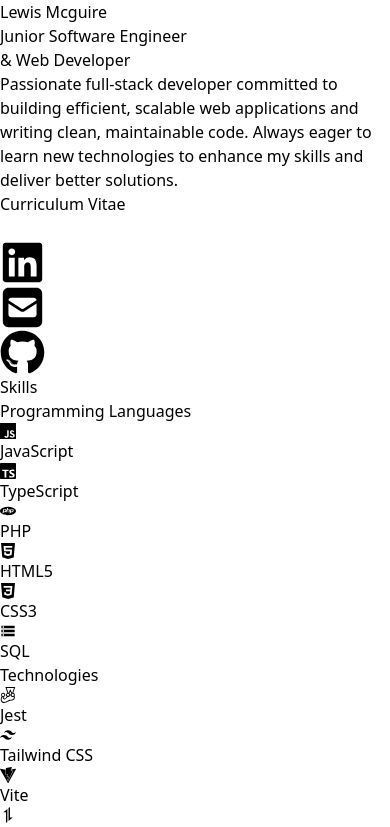
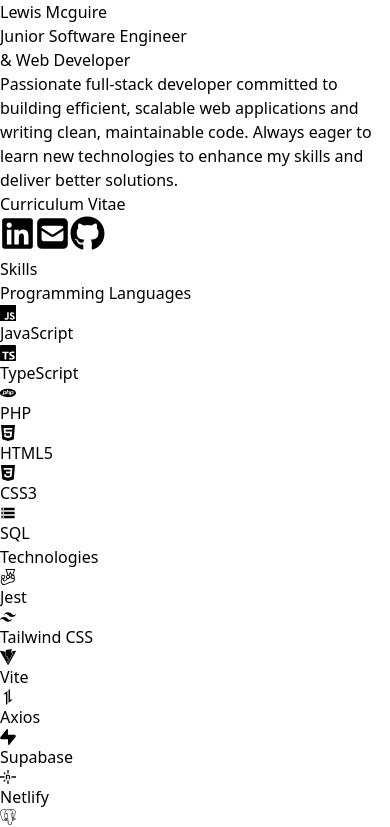
Before and after one commit to Mchumbles/portfolio-v1, a React (Vite) app: page / in a window 390 px wide. Shown: the top 827 px of the page. Built offline with nearby package versions, Linux system fonts and the light colour scheme.

Commit message:
Icon location adjustments

```diff
--- a/src/App.tsx
+++ b/src/App.tsx
@@ -15,10 +15,10 @@
     <main>
       <header className="my-5">
         <h1 className="text-center text-4xl p-4">Lewis Mcguire</h1>
-        <h2 className="text-center text-2xl p-2 mb-10">
+        <h2 className="text-center text-xl sm:text-2xl p-2 mb-10">
           Junior Software Engineer <br></br> & Web Developer
         </h2>
-        <p className="text-center text-lg px-4 md:w-3/4 lg:w-1/2 mx-auto mb-10">
+        <p className="text-center text-lg  px-4 md:w-3/4 lg:w-1/2 mx-auto mb-10">
           Passionate full-stack developer committed to building efficient,
           scalable web applications and writing clean, maintainable code. Always
           eager to learn new technologies to enhance my skills and deliver
--- a/src/Components/DarkLightMode.tsx
+++ b/src/Components/DarkLightMode.tsx
@@ -62,7 +62,7 @@
     <button
       type="button"
       onClick={handleSchemeSwitch}
-      className="absolute p-1 z-10 left-7 top-6 mr-4 bg-violet-300 dark:bg-cyan-600 text-lg rounded-md hover:bg-violet-400"
+      className="absolute p-1 z-10 left-4 top-9 mr-4 bg-violet-300 dark:bg-cyan-600 text-lg rounded-md hover:bg-violet-400"
     >
       {scheme === "dark" ? sun : moon}
     </button>
--- a/src/Components/Github.tsx
+++ b/src/Components/Github.tsx
@@ -2,16 +2,19 @@
 
 function GitHub() {
   return (
-    <div className="absolute top-11 right-8">
+    <button className="absolute top-8 right-6 ">
       <a
         href="https://github.com/Mchumbles"
         target="_blank"
         rel="noopener noreferrer"
         className="text-black dark:text-gray-300 transition-colors duration-300 relative"
       >
-        <FaGithub size={45} className="hover:text-gray-500" />
+        <FaGithub
+          size={window.innerWidth < 640 ? 35 : 45}
+          className="hover:text-gray-500"
+        />
       </a>
-    </div>
+    </button>
   );
 }
 
--- a/src/Components/Gmail.tsx
+++ b/src/Components/Gmail.tsx
@@ -2,15 +2,18 @@
 
 function GMail() {
   return (
-    <div className="absolute top-36 right-8">
+    <button className="absolute top-32 right-6">
       <a
         href="mailto:lewis.mcguire92@gmail.com"
         target="_blank"
         rel="noopener noreferrer"
       >
-        <FaSquareEnvelope size={45} className="hover:text-gray-500" />
+        <FaSquareEnvelope
+          size={window.innerWidth < 640 ? 35 : 45}
+          className="hover:text-gray-500"
+        />
       </a>
-    </div>
+    </button>
   );
 }
 
--- a/src/Components/LinkedIn.tsx
+++ b/src/Components/LinkedIn.tsx
@@ -1,15 +1,18 @@
 import { FaLinkedin } from "react-icons/fa";
 function LinkedIn() {
   return (
-    <div className="absolute top-24 right-8">
+    <button className="absolute top-20 right-6">
       <a
         href="https://www.linkedin.com/in/lewis-mcguire-51a4a1327/"
         target="_blank"
         rel="noopener noreferrer"
       >
-        <FaLinkedin size={45} className="hover:text-gray-500" />
+        <FaLinkedin
+          size={window.innerWidth < 640 ? 35 : 45}
+          className="hover:text-gray-500"
+        />
       </a>
-    </div>
+    </button>
   );
 }
 
--- a/src/data/projects.tsx
+++ b/src/data/projects.tsx
@@ -73,7 +73,7 @@
     link: "https://github.com/Mchumbles/php-user-login",
   },
   {
-    title: "Artist Portfolio",
+    title: "Artist Portfolio (In progress)",
     image: "/images/Artist-portfolio-img.png",
     stack: [
       SiCss3,
--- a/src/data/timelineEvents.tsx
+++ b/src/data/timelineEvents.tsx
@@ -6,10 +6,28 @@
 
 const events: Event[] = [
   {
-    title: "2017",
-    cardTitle: "Drama Technician Career Begins",
+    title: "Future Goals",
+    cardTitle: "Continuous Learning & Career Growth",
     cardDetailedText:
-      "I began my first professional role as a Drama Technician, supporting students and academic staff while managing technical equipment, including stage lighting, sound, and AV systems. Working under tight deadlines, both independently and as part of a team, I played a key role in ensuring the smooth execution of live performances, events, and productions. This position helped me develop strong problem-solving abilities, technical proficiency with professional-grade hardware and software, and the ability to adapt quickly to unexpected challenges.",
+      "As I move forward in my career, my focus is on deepening my expertise in modern JavaScript frameworks, exploring new technologies, and contributing to impactful projects. I aim to work in a dynamic environment where I can solve real-world problems, collaborate with talented developers, and create applications that make a difference. My long-term goal is to become a well-rounded software engineer, always eager to learn, adapt, and innovate.",
+  },
+  {
+    title: "2025",
+    cardTitle: "Freelance Software Engineer & Web Developer",
+    cardDetailedText:
+      "Since completing the bootcamp, I have been actively expanding my knowledge and honing my skills as a freelance developer. I have contributed to various projects, working on both front-end and back-end development, with a strong focus on building responsive, user-friendly applications. My goal is to continuously improve, stay updated with the latest technologies, and collaborate with other developers to gain valuable industry experience. Whether it's optimizing performance, enhancing accessibility, or refining user experience, I am committed to writing clean, maintainable, and efficient code.",
+  },
+  {
+    title: "2024",
+    cardTitle: "Joined Northcoders Bootcamp",
+    cardDetailedText:
+      "I made the life-changing decision to leave my previous job and fully commit to a career in tech by enrolling in Northcoders' 13-week intensive software development bootcamp. Throughout the program, I gained hands-on experience in full-stack JavaScript, learning technologies such as React, Node.js, Express, PostgreSQL, and RESTful APIs. The bootcamp emphasized problem-solving, test-driven development, and collaborative teamwork, all while working on real-world projects that mirrored industry standards.",
+  },
+  {
+    title: "2024",
+    cardTitle: "First Steps into Programming",
+    cardDetailedText:
+      "I discovered my passion for coding through the book 'Python Crash Course.' Initially drawn to the logic and structure of programming, I quickly became fascinated with how technology can be used to create interactive experiences. While exploring backend development, I found myself gravitating towards front-end technologies, particularly UI/UX design, as I enjoyed bringing ideas to life visually. This discovery led me to pursue web development as a career, eager to combine technical problem-solving with creativity.",
   },
   {
     title: "2019",
@@ -18,28 +36,10 @@
       "I stepped into a leadership role, overseeing the drama department's technical operations and managing a team of colleagues. I became the primary troubleshooter for complex issues, implementing innovative technical solutions to improve efficiency. I also took charge of training new staff and students, ensuring they understood the latest event and theatre technologies. This role strengthened my ability to lead, communicate effectively, and stay ahead of emerging trends in AV and production technology.",
   },
   {
-    title: "2024",
-    cardTitle: "First Steps into Programming",
+    title: "2017",
+    cardTitle: "Drama Technician Career Begins",
     cardDetailedText:
-      "I discovered my passion for coding through the book 'Python Crash Course.' Initially drawn to the logic and structure of programming, I quickly became fascinated with how technology can be used to create interactive experiences. While exploring backend development, I found myself gravitating towards front-end technologies, particularly UI/UX design, as I enjoyed bringing ideas to life visually. This discovery led me to pursue web development as a career, eager to combine technical problem-solving with creativity.",
-  },
-  {
-    title: "2024",
-    cardTitle: "Joined Northcoders Bootcamp",
-    cardDetailedText:
-      "I made the life-changing decision to leave my previous job and fully commit to a career in tech by enrolling in Northcoders' 13-week intensive software development bootcamp. Throughout the program, I gained hands-on experience in full-stack JavaScript, learning technologies such as React, Node.js, Express, PostgreSQL, and RESTful APIs. The bootcamp emphasized problem-solving, test-driven development, and collaborative teamwork, all while working on real-world projects that mirrored industry standards.",
-  },
-  {
-    title: "2025",
-    cardTitle: "Freelance Software Engineer & Web Developer",
-    cardDetailedText:
-      "Since completing the bootcamp, I have been actively expanding my knowledge and honing my skills as a freelance developer. I have contributed to various projects, working on both front-end and back-end development, with a strong focus on building responsive, user-friendly applications. My goal is to continuously improve, stay updated with the latest technologies, and collaborate with other developers to gain valuable industry experience. Whether it's optimizing performance, enhancing accessibility, or refining user experience, I am committed to writing clean, maintainable, and efficient code.",
-  },
-  {
-    title: "Future Goals",
-    cardTitle: "Continuous Learning & Career Growth",
-    cardDetailedText:
-      "As I move forward in my career, my focus is on deepening my expertise in modern JavaScript frameworks, exploring new technologies, and contributing to impactful projects. I aim to work in a dynamic environment where I can solve real-world problems, collaborate with talented developers, and create applications that make a difference. My long-term goal is to become a well-rounded software engineer, always eager to learn, adapt, and innovate.",
+      "I began my first professional role as a Drama Technician, supporting students and academic staff while managing technical equipment, including stage lighting, sound, and AV systems. Working under tight deadlines, both independently and as part of a team, I played a key role in ensuring the smooth execution of live performances, events, and productions. This position helped me develop strong problem-solving abilities, technical proficiency with professional-grade hardware and software, and the ability to adapt quickly to unexpected challenges.",
   },
 ];
 
```
